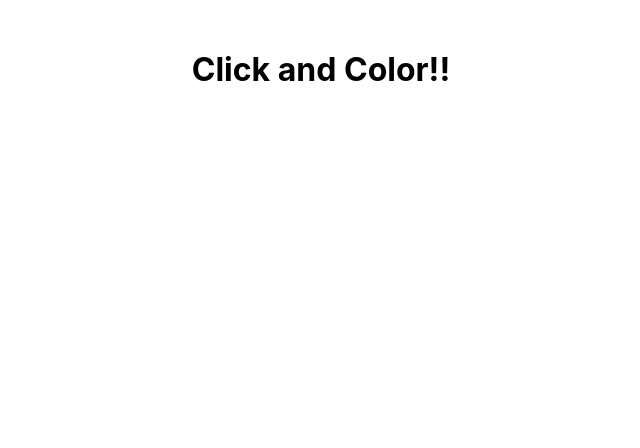
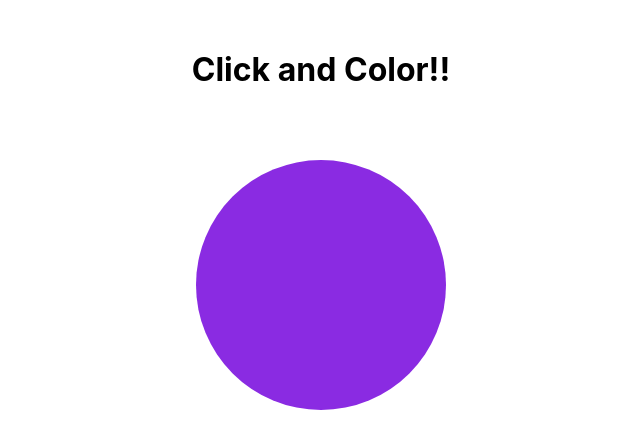
Before and after one commit to CarFried/React-Tryout, a React (Create React App) app: page / in a window 1280 px wide. Shown: the top 448 px of the page, without its empty margins (319-959 px from the left). Built offline with nearby package versions, Linux system fonts and the light colour scheme.

Commit message:
adding flex to APP

```diff
--- a/src/App.css
+++ b/src/App.css
@@ -1,3 +1,5 @@
 .App {
-
+  display: flex;
+  align-items: center;
+  flex-direction: column;
 }
--- a/src/App.js
+++ b/src/App.js
@@ -1,11 +1,15 @@
 import React from 'react';
 import Text from './components/text/Text'
+import Circle from './components/circle/Circle'
+import './App.css'
 
 
 function App() {
   return (
     <div className="App">
       <Text/>
+      <Circle/>
+
     </div>
   );
 }
--- a/src/components/circle/Circle.js
+++ b/src/components/circle/Circle.js
@@ -1,9 +1,10 @@
 import React from 'react'
+import './circle.css'
 
 
 function Circle() {
     return (
-      <div className="Circle">
+      <div className="circle">
 
       </div>
     );
--- /dev/null
+++ b/src/components/circle/circle.css
@@ -0,0 +1,7 @@
+.circle{
+    border-radius: 50%;
+    width: 250px;
+    height: 250px;
+    background-color: blueviolet;
+    margin-top: 50px;
+}
```
